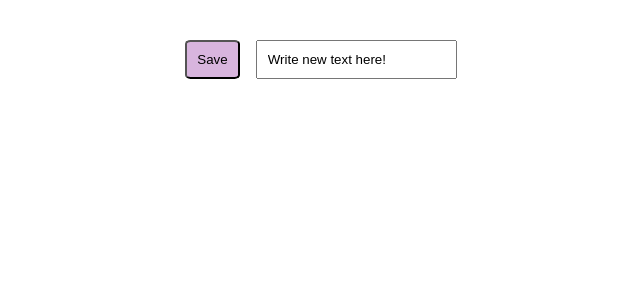
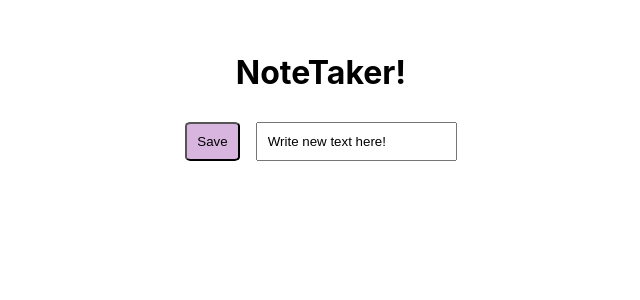
Before and after one commit to 2gaudy/NoteTakerv2, a React (Create React App) app: page / in a window 1280 px wide. Shown: the top 300 px of the page, without its empty margins (319-959 px from the left). Built offline with nearby package versions, Linux system fonts and the light colour scheme.

Commit message:
added title

```diff
--- a/src/App.css
+++ b/src/App.css
@@ -28,16 +28,22 @@
   height: 100vh;
   max-width: 100vw;
   flex-wrap: wrap;
+  align-items: flex-start;
 
 }
 
-.note{
+.note {
   display: flex;
   background-color: #f9f1bf;
-  margin: 0.5rem;
+  margin: 0.2rem 0.5rem;
   border-radius: 5%;
   padding: 1rem;
   height: fit-content;
-  box-shadow: inset
+  box-shadow: inset;
+  text-overflow: ellipsis;
+  max-width: 5rem;
+  max-height: 5rem;
+  white-space: normal;
+  overflow: hidden;
 
 }
--- a/src/App.js
+++ b/src/App.js
@@ -10,6 +10,9 @@ function App() {
     <div className="App">
 
       <div className="input-section">
+        <div className="title">
+          <h1>NoteTaker!</h1>
+        </div>
 
         <input className="input-button" type="button" value="Save" onClick={() => {
           setNotes([...notes, text]);
```
